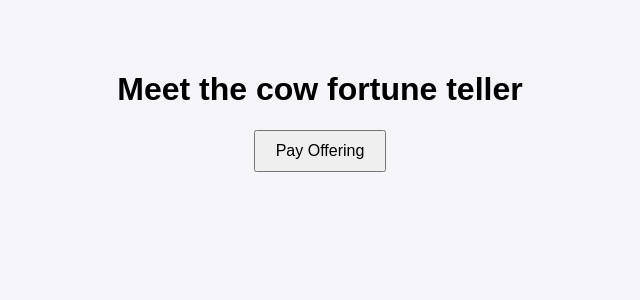
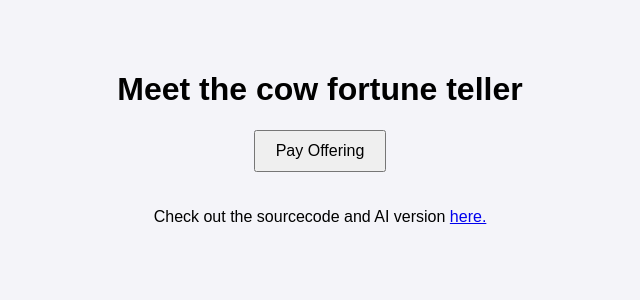
Before and after one commit to khoa-islearning/holy-cow, a FastAPI app: page / in a window 1280 px wide. Shown: the top 300 px of the page, without its empty margins (320-960 px from the left). Run offline with FastAPI, Linux system fonts and the light colour scheme.

Commit message:
adding github url

```diff
--- a/templates/index.html
+++ b/templates/index.html
@@ -18,7 +18,7 @@
                 <pre id="fortuneText" class="cowMsg"></pre>
             </div>
         </div>
-
+        <p>Check out the sourcecode and AI version <a href="https://github.com/khoa-islearning/holy-cow">here.</a></p>
     <script src="/static/js/script.js"></script>
 </body>
 </html>
```
